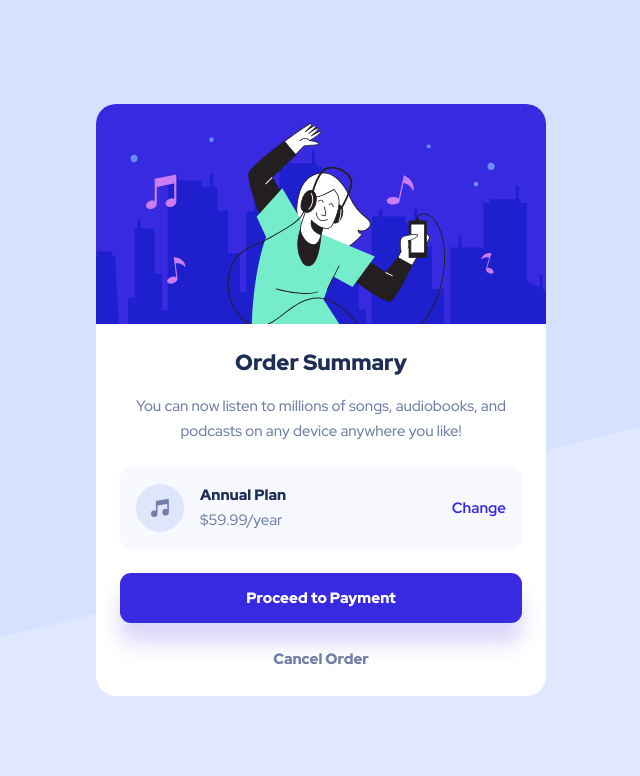
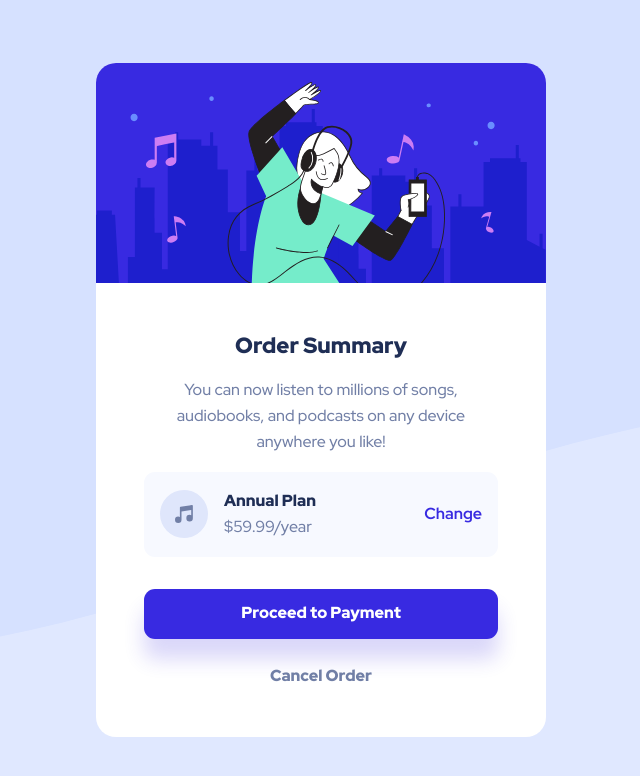
Before and after one commit to g-akca/order-summary-component, a React (Vite) app: page / in a window 1280 px wide. Shown: the top 776 px of the page, without its empty margins (319-959 px from the left). Built offline with nearby package versions, Linux system fonts and the light colour scheme.

Commit message:
Add tablet responsive App and SummaryCard styles

```diff
--- a/src/App.jsx
+++ b/src/App.jsx
@@ -2,7 +2,7 @@ import SummaryCard from "./components/SummaryCard";
 
 function App() {
   return (
-    <div className="min-h-screen bg-blue-100 bg-[url('/images/pattern-background-mobile.svg')] bg-no-repeat bg-contain bg-top px-6 flex justify-center items-center text-base leading-base text-gray-600">
+    <div className="min-h-screen bg-blue-100 bg-[url('/images/pattern-background-mobile.svg')] bg-no-repeat bg-size-[100%_auto] bg-top px-6 flex justify-center items-center text-base tablet:text-[16px] leading-base text-gray-600">
       <SummaryCard />
     </div>
   )
--- a/src/components/SummaryCard.jsx
+++ b/src/components/SummaryCard.jsx
@@ -9,9 +9,12 @@ function SummaryCard() {
     <div className="bg-white rounded-[20px] overflow-hidden grow max-w-112.5">
       <img src={heroImg} alt="Illustration of someone listening to music" />
 
-      <div className="p-6 flex flex-col gap-6">
-        <SummarySection />
-        <PlanSection />
+      <div className="p-6 tablet:p-12 flex flex-col gap-6 tablet:gap-8">
+        <div className="flex flex-col gap-6 tablet:gap-4">
+          <SummarySection />
+          <PlanSection />
+        </div>
+
         <PaymentSection />
       </div>
     </div>
```
